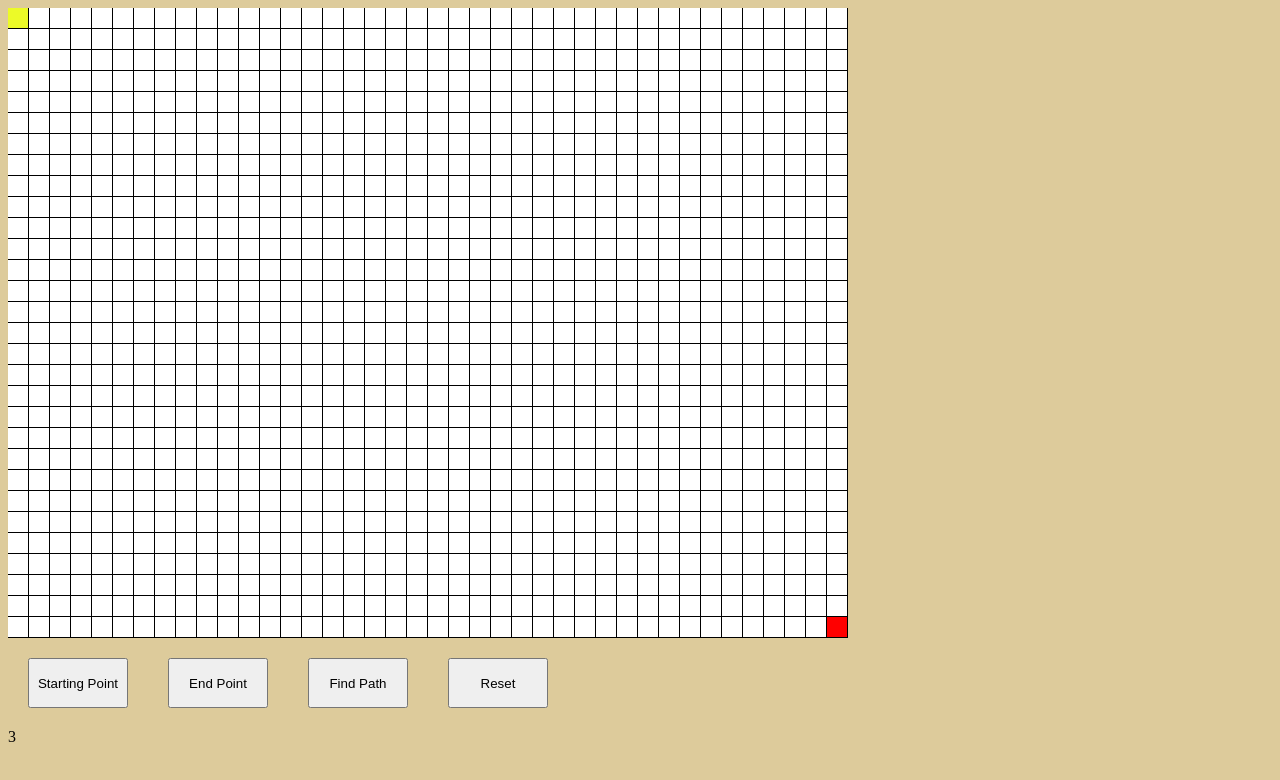
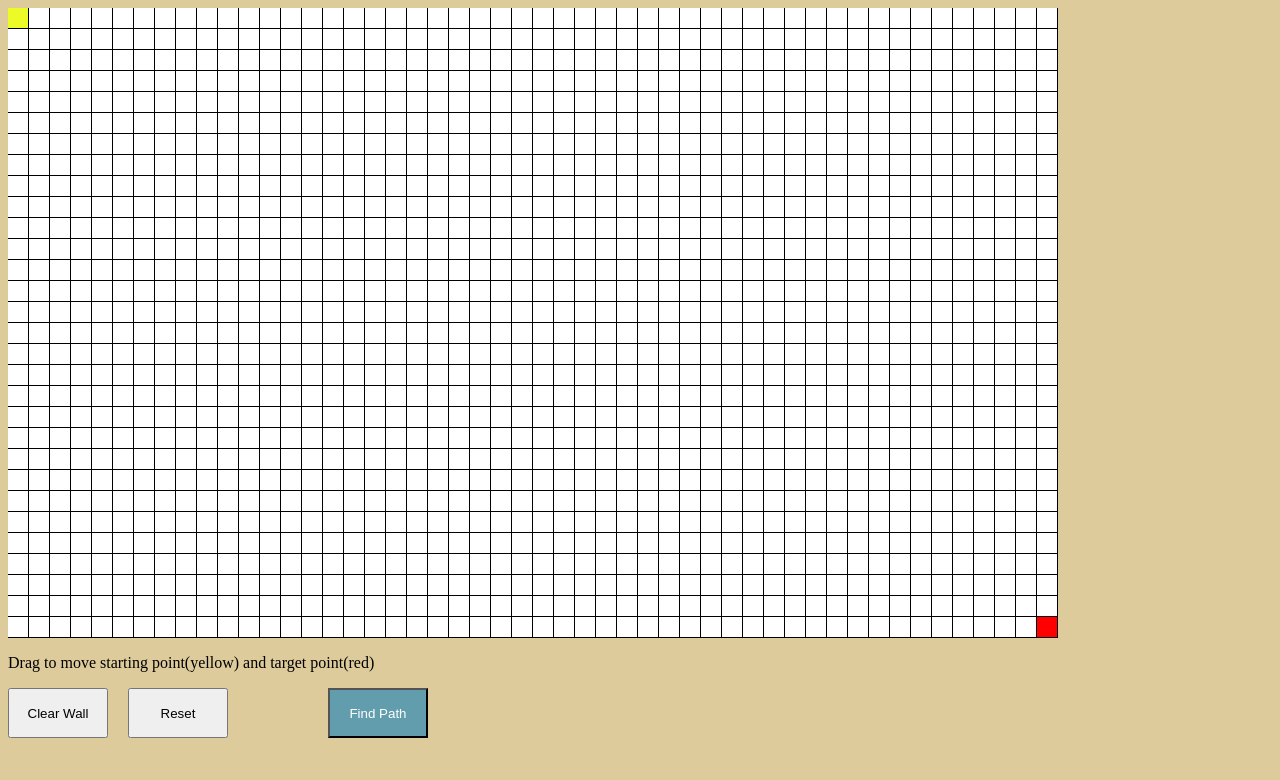
Before and after one commit to Aaron-cly/path-finding-visualization, a React app: page / in a window 1280 px wide. Built offline with nearby package versions, Linux system fonts and the light colour scheme.

Commit message:
new buttons

```diff
--- a/src/index.css
+++ b/src/index.css
@@ -50,7 +50,13 @@
 button {
     height: 50px;
     width: 100px;
-    margin: 20px;
+    margin-right: 20px;
+}
+
+#findpath-button {
+    background-color: #619dac;
+    color: white;
+    margin-left: 80px;
 }
 
 .on {
--- a/src/index.js
+++ b/src/index.js
@@ -3,7 +3,7 @@ import ReactDOM from "react-dom";
 import "./index.css";
 
 const max_row = 30,
-    max_col = 40;
+    max_col = 50;
 
 const default_start = {
     c1: 0,
@@ -82,24 +82,14 @@ function Cell(props) {
     );
 }
 
-function Start_point(props) {
+function Clear_Wall(props) {
     return (
-        <button
-            className={button_class[props.on]}
-            id="startpoint-button"
-            onClick={props.onClick}
-        >
-            Starting Point
+        <button id="clearwall-button" onClick={props.onClick}>
+            Clear Wall
         </button>
     );
 }
-function End_point(props) {
-    return (
-        <button id="endpoint-button" onClick={props.onClick}>
-            End Point
-        </button>
-    );
-}
+
 function Find_path(props) {
     return (
         <button id="findpath-button" onClick={props.onClick}>
@@ -125,7 +115,6 @@ class Grid extends React.Component {
             start: { c1: default_start.c1, c2: default_start.c2 },
             end: { c1: default_end.c1, c2: default_end.c2 },
             //cells stores the state of each cell (0:free space; 1:start; 2:end; 3:obstacle)
-            //cells: Array(max_row * max_col).fill(0),
             cells: Array(max_row)
                 .fill(null)
                 .map(() => Array.from(array_cols)),
@@ -144,7 +133,6 @@ class Grid extends React.Component {
         return (
             <Cell
                 key={key}
-                //value_row * max_col + value_col;
                 c1={i}
                 c2={j}
                 value={this.state.cells[i][j]}
@@ -158,39 +146,22 @@ class Grid extends React.Component {
     renderButtons() {
         return (
             <div>
-                <Start_point
-                    on={this.state.object === 1}
-                    onClick={() => this.handleStartButton()}
-                />
-                <End_point onClick={() => this.handleEndButton()} />
+                <Clear_Wall onClick={() => this.handleClearWall()} />
+                <Reset onClick={() => this.handleReset()} />
                 <Find_path onClick={() => this.handlefindpath()} />
-                <Reset onClick={() => this.handleReset()} />
             </div>
         );
     }
 
-    handleStartButton() {
-        if (this.state.object !== 1) {
-            this.setState({
-                object: 1,
-            });
-        } else {
-            this.setState({
-                object: 3,
-            });
+    handleClearWall() {
+        const cells = this.state.cells;
+        for (let i = 0; i < max_row; ++i) {
+            for (let j = 0; j < max_col; ++j)
+                if (cells[i][j] === 3) cells[i][j] = 0;
         }
-    }
-
-    handleEndButton() {
-        if (this.state.object !== 2) {
-            this.setState({
-                object: 2,
-            });
-        } else {
-            this.setState({
-                object: 3,
-            });
-        }
+        this.setState({
+            cells: cells,
+        });
     }
 
     handlePress(i, j) {
@@ -211,49 +182,20 @@ class Grid extends React.Component {
             cells[i][j] = 3; //obstacle
             this.setState({
                 pressed: !this.state.pressed,
+                object: 3,
                 cells: cells,
             });
-            // if (!this.state.finding_path) {
-            //     cells[i][j] = this.state.object;
-            //     if (this.state.object === 1) {
-            //         const start = this.state.start;
-            //         cells[start.c1][start.c2] = 0;
-            //         this.setState({
-            //             start: { c1: i, c2: j },
-            //             cells: cells,
-            //         });
-            //     } else if (this.state.object === 2) {
-            //         const end = this.state.end;
-            //         cells[end.c1][end.c2] = 0;
-            //         this.setState({
-            //             end: { c1: i, c2: j },
-            //             cells: cells,
-            //         });
-            //     }
-            // }
         }
     }
 
     handleRelease() {
         if (this.state.finished) return;
-        // if (this.state.object !== 1 && this.state.object !== 2) {
-        //     this.setState({
-        //         pressed: !this.state.pressed,
-        //     });
-        // }
         this.setState({
             pressed: !this.state.pressed,
         });
     }
 
     handleSelect(i, j) {
-        // if (this.state.pressed && this.state.object === 3) {
-        //     const cells = Array.from(this.state.cells);
-        //     cells[i][j] = 3;
-        //     this.setState({
-        //         cells: cells,
-        //     });
-        // }
         if (this.state.pressed) {
             const cells = this.state.cells;
             switch (this.state.object) {
@@ -283,8 +225,6 @@ class Grid extends React.Component {
     }
 
     handlefindpath() {
-        // const open = []; //open list that stores open nodes
-        //const closed = Array(max_row)
         if (this.state.finished) return;
         this.setState({
             finding_path: !this.state.finding_path,
@@ -323,9 +263,8 @@ class Grid extends React.Component {
         } else
             setTimeout(
                 () => this.showNextstep(cells, start, end, open, closed),
-                10
+                5
             );
-        //showPath(cells, start, end, closed);
     }
 
     showPath(cells, start, end, closed, prevCell) {
@@ -361,8 +300,8 @@ class Grid extends React.Component {
         const cells = Array(max_row)
             .fill(null)
             .map(() => Array.from(array_cols));
-        cells[this.state.start.c1][this.state.start.c2] = 1;
-        cells[this.state.end.c1][this.state.end.c2] = 2;
+        cells[default_start.c1][default_start.c2] = 1;
+        cells[default_end.c1][default_end.c2] = 2;
 
         this.setState({
             pressed: false,
@@ -393,11 +332,13 @@ class Grid extends React.Component {
         }
 
         return (
-            <div>
+            <>
                 <div className="grid">{rows}</div>
+                <p className="info">
+                    Drag to move starting point(yellow) and target point(red)
+                </p>
                 <div className="button-wrapper">{this.renderButtons()}</div>
-                <div>{this.state.object}</div>
-            </div>
+            </>
         );
     }
 }
@@ -486,12 +427,3 @@ const operations = [
     [1, 1],
     [-1, -1],
 ];
-
-const insert_element = (arr, element) => {
-    arr.push(element);
-    arr.sort();
-};
-
-//save every move in an array [cells, cells, cells,...]
-//delay function
-//setTimeout(() => function, 250);
```
Also changed, not shown: 1 other file.
